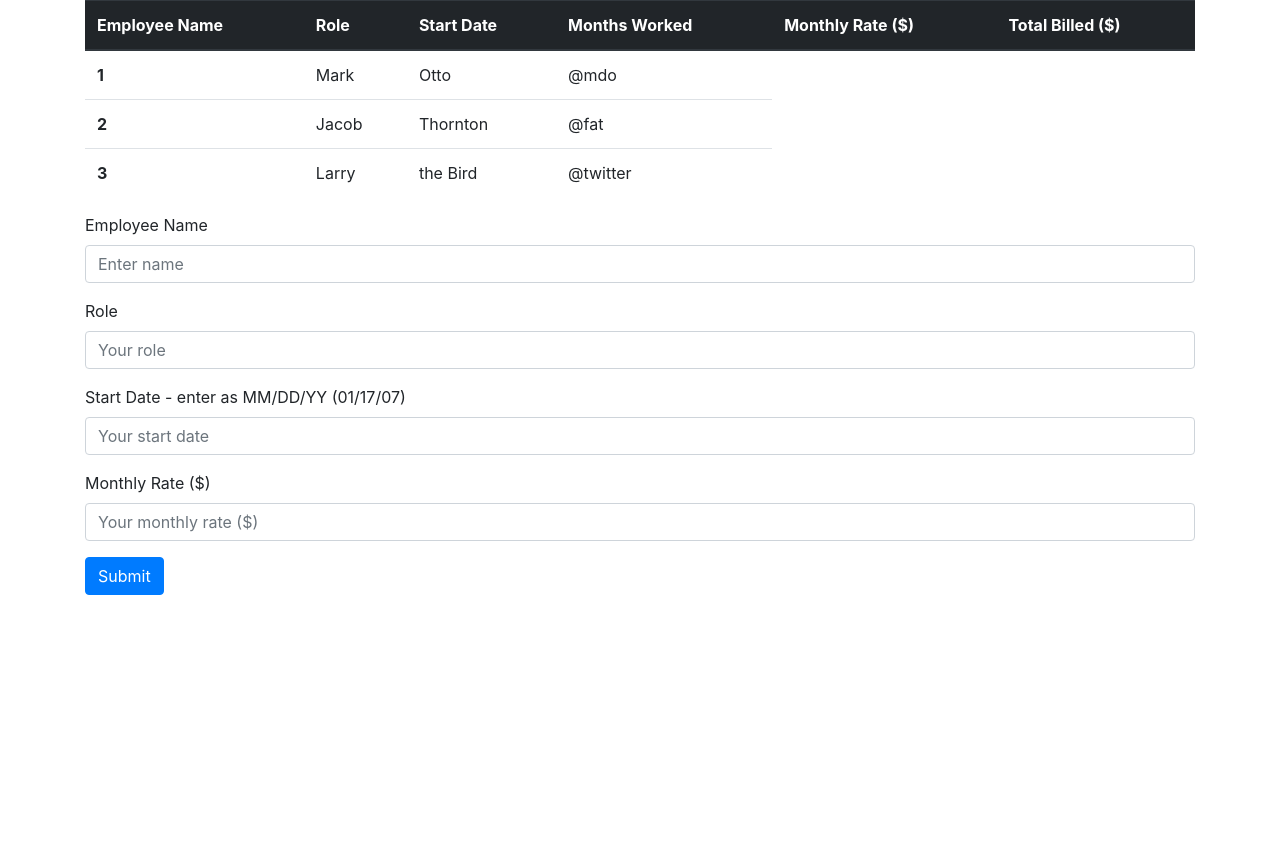
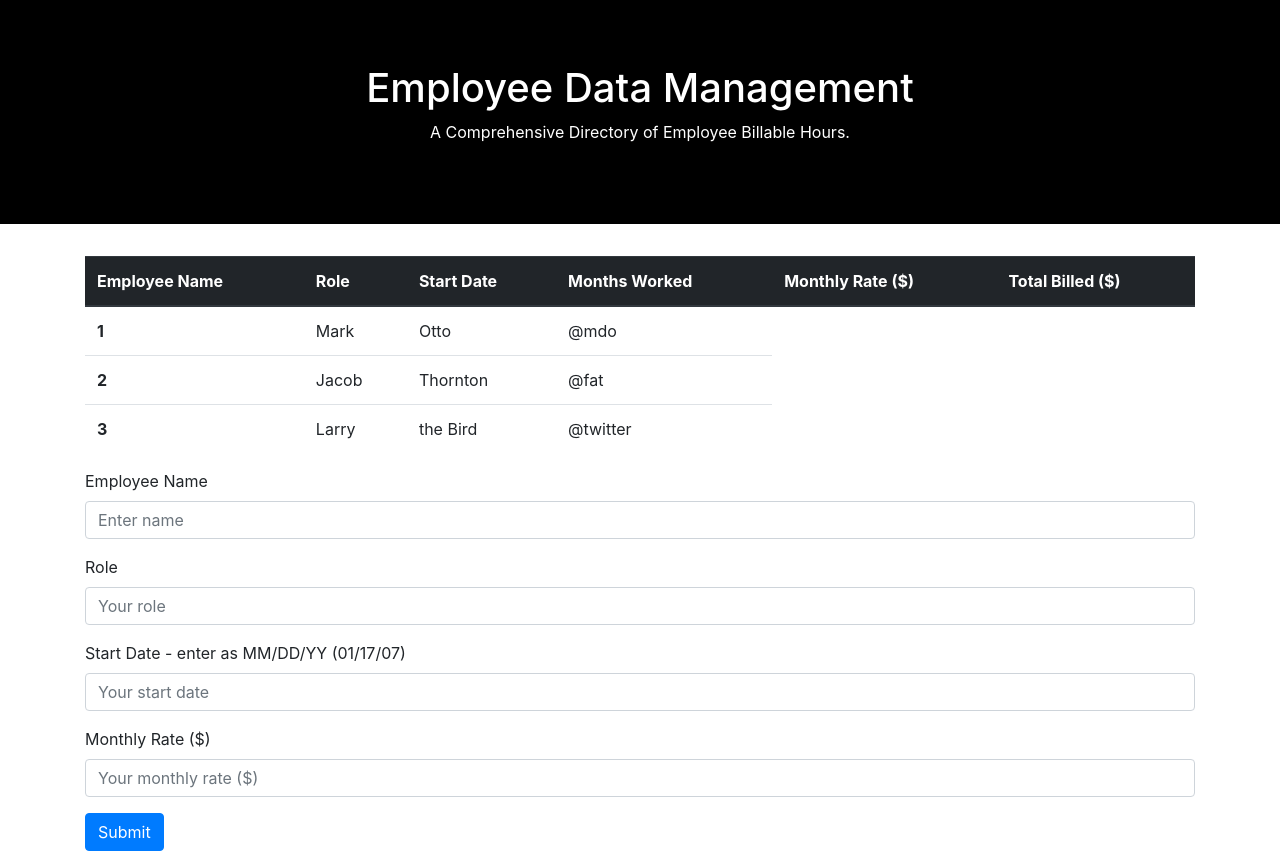
Before and after one commit to ivanscdo/emp-data-mgmt-project, a plain HTML site: page index.html in a window 1280 px wide. Before the commit the page ends 800 px from the top, so only its background shows below. Drawn offline with nearby package versions, Linux system fonts and the light colour scheme.

Commit message:
Add top jumbotron.

```diff
--- a/index.html
+++ b/index.html
@@ -1,53 +1,88 @@
 <!doctype html>
 <html lang="en">
+
 <head>
     <!-- Required meta tags -->
     <meta charset="utf-8">
     <meta name="viewport" content="width=device-width, initial-scale=1, shrink-to-fit=no">
 
     <!-- Bootstrap CSS -->
-    <link rel="stylesheet" href="https://maxcdn.bootstrapcdn.com/bootstrap/4.0.0/css/bootstrap.min.css" integrity="sha384-Gn5384xqQ1aoWXA+058RXPxPg6fy4IWvTNh0E263XmFcJlSAwiGgFAW/dAiS6JXm" crossorigin="anonymous">
+    <link rel="stylesheet" href="https://maxcdn.bootstrapcdn.com/bootstrap/4.0.0/css/bootstrap.min.css" integrity="sha384-Gn5384xqQ1aoWXA+058RXPxPg6fy4IWvTNh0E263XmFcJlSAwiGgFAW/dAiS6JXm"
+        crossorigin="anonymous">
 
     <title>Employee Data Management</title>
+    <style>
+        .jumbotron {
+            background-color: black;
+            color: #fff;
+        }
+    </style>
 </head>
+
 <body>
+    <div class="jumbotron jumbotron-fluid">
+        <div class="container text-center">
+            <h1>Employee Data Management</h1>
+            <p>A Comprehensive Directory of Employee Billable Hours.</p>
+        </div>
+    </div>
+    <main class="container">
+        <table class="table">
 
-    <main class="container">
+            <thead class="thead-dark">
 
-        <table class="table">
-            <thead class="thead-dark">
                 <tr>
+
                     <th scope="col">Employee Name</th>
+
                     <th scope="col">Role</th>
+
                     <th scope="col">Start Date</th>
+
                     <th scope="col">Months Worked</th>
+
                     <th scope="col">Monthly Rate ($)</th>
+
                     <th scope="col">Total Billed ($)</th>
                 </tr>
             </thead>
 
             <tbody>
+
                 <tr>
+
                     <th scope="row">1</th>
+
                     <td>Mark</td>
+
                     <td>Otto</td>
+
                     <td>@mdo</td>
                 </tr>
+
                 <tr>
+
                     <th scope="row">2</th>
+
                     <td>Jacob</td>
+
                     <td>Thornton</td>
+
                     <td>@fat</td>
                 </tr>
+
                 <tr>
+
                     <th scope="row">3</th>
+
                     <td>Larry</td>
+
                     <td>the Bird</td>
+
                     <td>@twitter</td>
                 </tr>
             </tbody>
         </table>
-
         <form>
             <div class="form-group">
                 <label for="employeeName">Employee Name</label>
@@ -75,8 +110,12 @@
     </main>
     <!-- Optional JavaScript -->
     <!-- jQuery first, then Popper.js, then Bootstrap JS -->
-    <script src="https://code.jquery.com/jquery-3.2.1.slim.min.js" integrity="sha384-KJ3o2DKtIkvYIK3UENzmM7KCkRr/rE9/Qpg6aAZGJwFDMVNA/GpGFF93hXpG5KkN" crossorigin="anonymous"></script>
-    <script src="https://cdnjs.cloudflare.com/ajax/libs/popper.js/1.12.9/umd/popper.min.js" integrity="sha384-ApNbgh9B+Y1QKtv3Rn7W3mgPxhU9K/ScQsAP7hUibX39j7fakFPskvXusvfa0b4Q" crossorigin="anonymous"></script>
-    <script src="https://maxcdn.bootstrapcdn.com/bootstrap/4.0.0/js/bootstrap.min.js" integrity="sha384-JZR6Spejh4U02d8jOt6vLEHfe/JQGiRRSQQxSfFWpi1MquVdAyjUar5+76PVCmYl" crossorigin="anonymous"></script>
+    <script src="https://code.jquery.com/jquery-3.2.1.slim.min.js" integrity="sha384-KJ3o2DKtIkvYIK3UENzmM7KCkRr/rE9/Qpg6aAZGJwFDMVNA/GpGFF93hXpG5KkN"
+        crossorigin="anonymous"></script>
+    <script src="https://cdnjs.cloudflare.com/ajax/libs/popper.js/1.12.9/umd/popper.min.js" integrity="sha384-ApNbgh9B+Y1QKtv3Rn7W3mgPxhU9K/ScQsAP7hUibX39j7fakFPskvXusvfa0b4Q"
+        crossorigin="anonymous"></script>
+    <script src="https://maxcdn.bootstrapcdn.com/bootstrap/4.0.0/js/bootstrap.min.js" integrity="sha384-JZR6Spejh4U02d8jOt6vLEHfe/JQGiRRSQQxSfFWpi1MquVdAyjUar5+76PVCmYl"
+        crossorigin="anonymous"></script>
 </body>
+
 </html>
```
Lines whose indentation alone changed are shown as unchanged.
